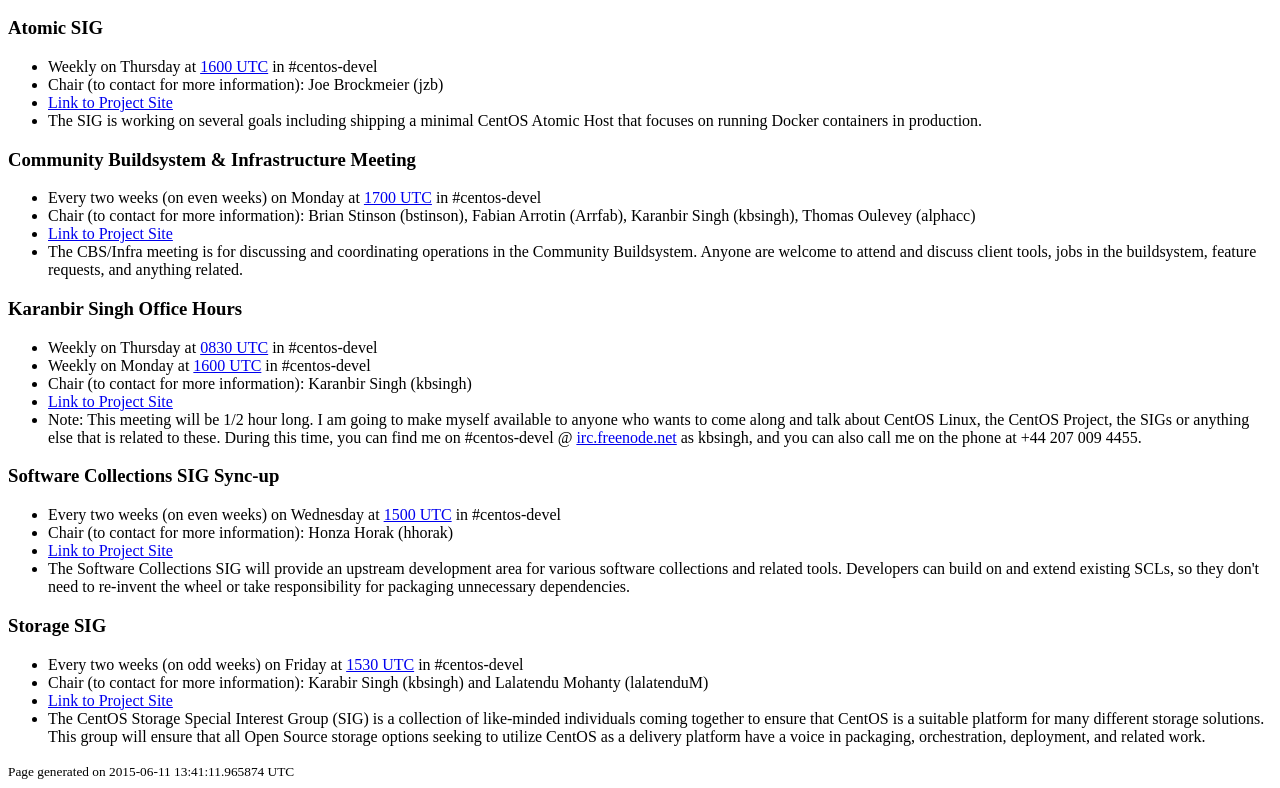
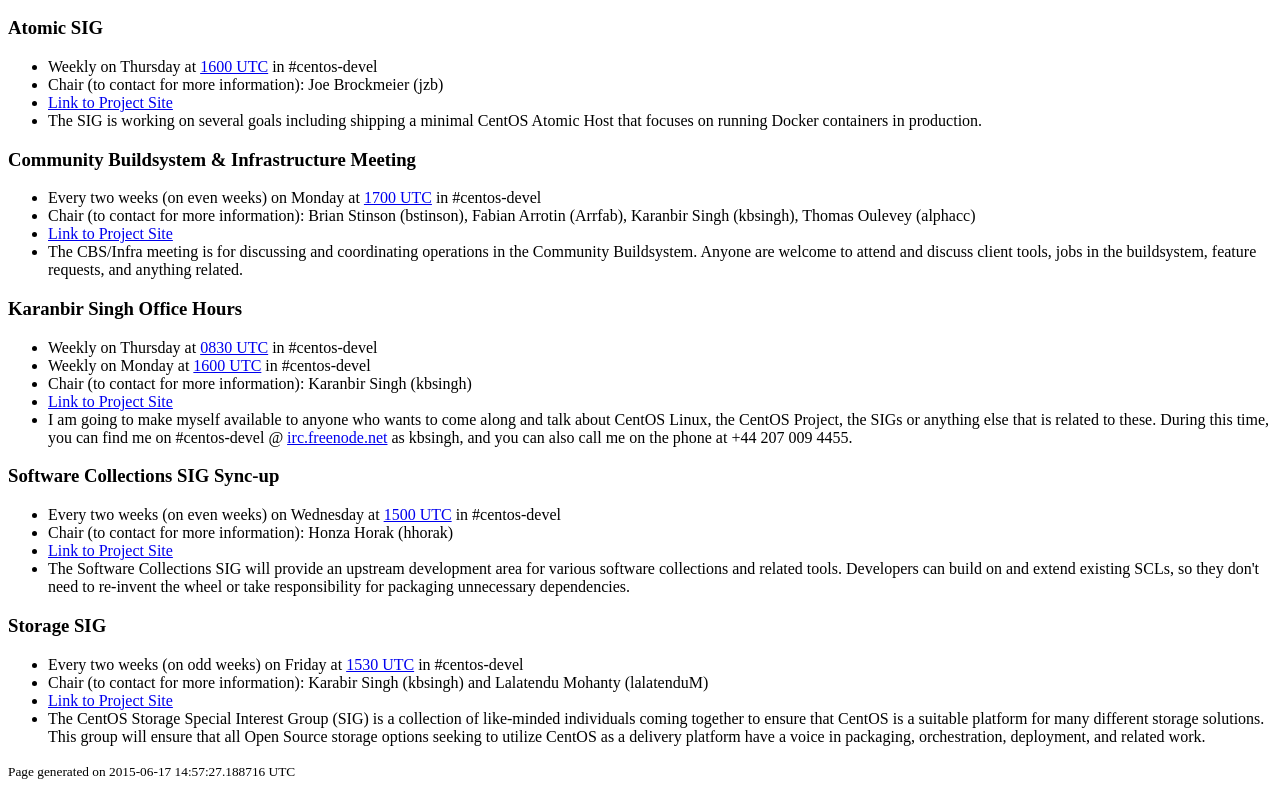
Before and after one commit to CentOS/Calendar, a plain HTML site: page output/index.html in a window 1280 px wide. Shown: the part 542-1330 px from the top of the page. Drawn offline with Linux system fonts and the light colour scheme.

Commit message:
Updated calendar

```diff
--- a/output/index.html
+++ b/output/index.html
@@ -68,9 +68,7 @@
 in #centos-devel</li>
 <li>Chair (to contact for more information): Karanbir Singh (kbsingh)</li>
 <li><a href="http://www.karan.org/blog/2015/06/08/regular-office-hours/">Link to Project Site</a>
-<li>Note: This meeting will be 1/2 hour long.
-
-I am going to make myself available to anyone who wants to come along and
+<li>I am going to make myself available to anyone who wants to come along and
 talk about CentOS Linux, the CentOS Project, the SIGs or anything else that
 is related to these.  During this time, you can find me on #centos-devel @
 <a href="http://irc.freenode.net">irc.freenode.net</a> as kbsingh, and you can also call me on the phone
@@ -102,6 +100,6 @@
 </li>
 </ul>
 
-<small>Page generated on 2015-06-11 13:41:11.965874 UTC</small>
+<small>Page generated on 2015-06-17 14:57:27.188716 UTC</small>
 </body>
 </html>
```
Also changed, not shown: 1 other file.
